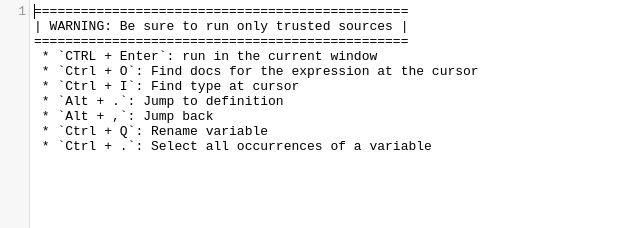
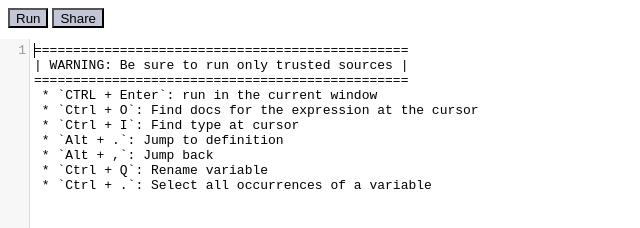
Before and after one commit to Lcfvs/esmb, a website: page editor.html in a window 1280 px wide. Shown: the top 228 px of the page, without its empty margins (0-640 px from the left). Drawn offline with nearby package versions, Linux system fonts and the light colour scheme; no server answers.

Commit message:
+ code param

```diff
--- a/editor.html
+++ b/editor.html
@@ -27,12 +27,24 @@
         integrity="sha512-zrCGHGmTpiZpzVJ6BdiDfsUT6t8+oOKmOtfU82GhBo/7sk/cns7phhKXSWmGH6uACPqgjP8QmgczNBY7HMB9TQ=="
         crossorigin="anonymous">
   <style>
+      body > header {
+          position: fixed;
+          background-color: transparent;
+          top: 0.5em;
+          left: 0.5em;
+          z-index: 9999;
+      }
+      body > header > button {
+          height: 1.5em;
+          background-color: #c2c6d6;
+      }
       body > textarea, body > .CodeMirror {
           position: fixed;
           width: 100vw;
-          height: 100vh;
+          height: calc(100vh - 3em);
           left: 0;
-          top: 0
+          top: 0;
+          padding-top: 3em
       }
       body > .CodeMirror-Tern-tooltip {
           margin-top: -1.5em;
@@ -116,6 +128,7 @@
           crossorigin="anonymous"></script>
   <script type="module">
     (async () => {
+      const { searchParams } = new URL(location.href)
       const uncompleted = /(?:^|\.{2,3}|[\] (){},;<>!?:=^*+"`'#&|\/\\\-])$/
 
       const textarea = Object.assign(document.getElementsByTagName("textarea")[0], {
@@ -130,7 +143,8 @@
           ' * `Alt + ,`: Jump back',
           ' * `Ctrl + Q`: Rename variable',
           ' * `Ctrl + .`: Select all occurrences of a variable'
-        ].join('\n')
+        ].join('\n'),
+        value: searchParams.get('code') ?? ''
       })
 
       const editor = CodeMirror.fromTextArea(textarea, {
@@ -207,10 +221,27 @@
           CodeMirror.commands.autocomplete(cm, server.getHint, { completeSingle: false })
         }
       })
+
+      document.querySelector('.run').addEventListener('click', () => {
+        run(editor)
+      }, { passive: true })
+
+      document.querySelector('.share').addEventListener('click', () => {
+        const value = editor.getValue()
+        const url = new URL('https://unpkg.com/esmb@1.5.0/editor.html')
+
+        url.searchParams.set('code', value)
+
+        location.href = url
+      }, { passive: true })
     })()
   </script>
 </head>
 <body>
+  <header>
+    <button class="run">Run</button>
+    <button class="share">Share</button>
+  </header>
   <textarea placeholder=" "></textarea>
 </body>
 </html>
--- a/package.json
+++ b/package.json
@@ -1,6 +1,6 @@
 {
   "name": "esmb",
-  "version": "1.4.7",
+  "version": "1.5.1",
   "description": "The fastest way to run a shared ES6 module, from a bookmark!",
   "main": "editor.html",
   "scripts": {
```
Also changed, not shown: index.html (+1 -1 lines), 1 other file.
